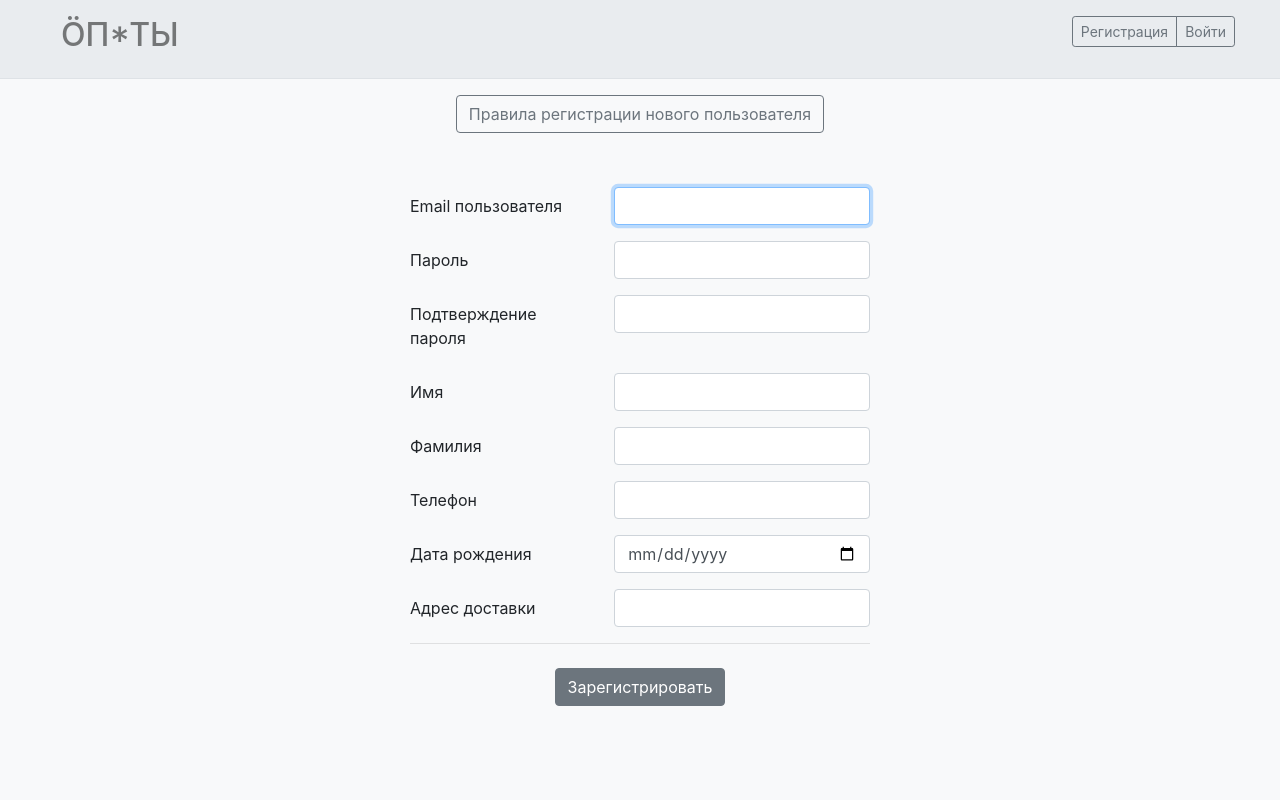
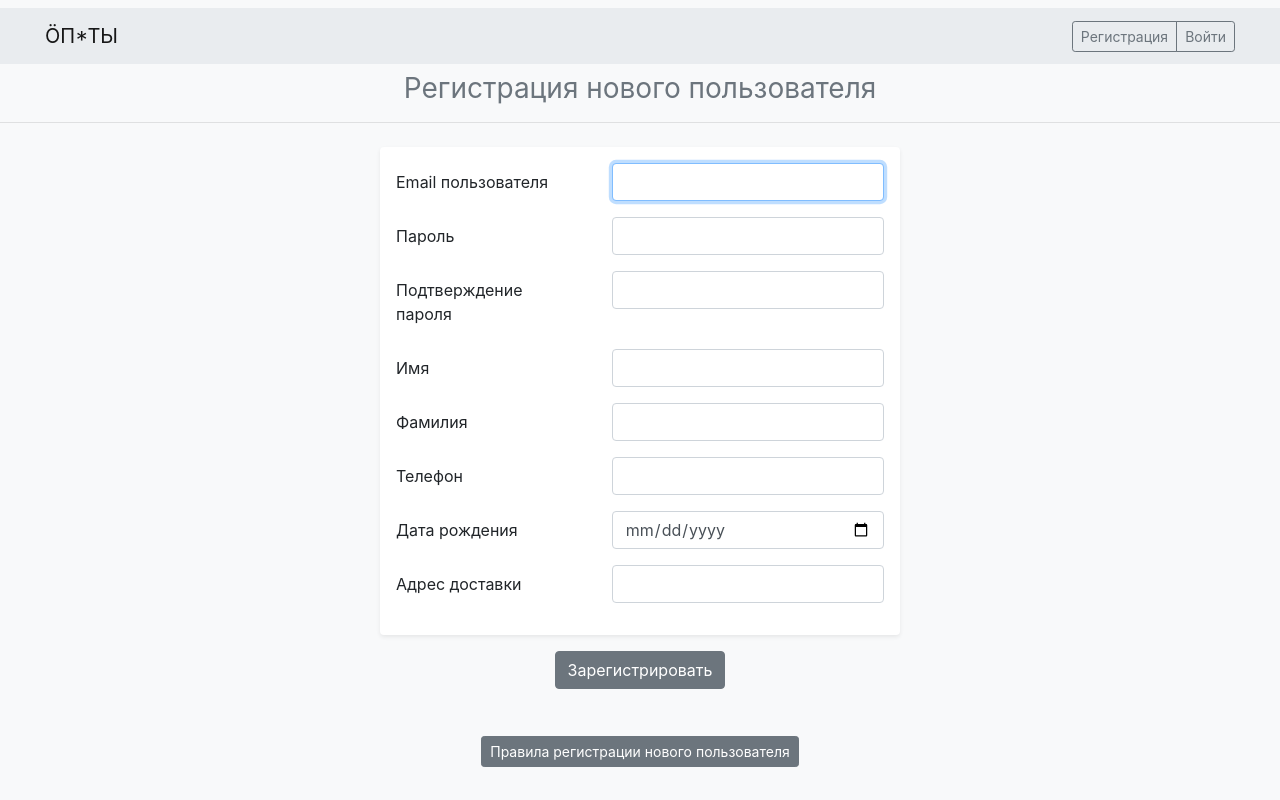
Before and after one commit to Evrikaseven/shop, a Django app: page /accounts/signup/ in a window 1280 px wide. Run offline with Django 3.2, Linux system fonts and the light colour scheme; tables that the repository leaves empty hold one stand-in row (values such as "Sample post"); some libraries are stand-ins or nearby versions.

Commit message:
Global update for UI

```diff
--- a/main/static/css/styles.css
+++ b/main/static/css/styles.css
@@ -19,7 +19,9 @@ header{
     background-color: #fff;
 }
 
-
+/*.btn-outline-secondary {*/
+    /*background-color: #e9ecef;*/
+/*}*/
 /*
  * Custom translucent site header
  */
--- a/main/templates/main/index.html
+++ b/main/templates/main/index.html
@@ -6,7 +6,7 @@
 {% block content %}
 
     <div class="container">
-        <nav class="site-header sticky-top py-2">
+        <nav class="site-header sticky-top py-2" style="z-index: -1">
           <div class="container d-flex flex-column flex-md-row justify-content-between">
             <a class="py-2" href="#">
               <svg xmlns="http://www.w3.org/2000/svg" width="24" height="24" fill="none" stroke="currentColor" stroke-linecap="round" stroke-linejoin="round" stroke-width="2" class="d-block mx-auto" role="img" viewBox="0 0 24 24" focusable="false"><title>Product</title><circle cx="12" cy="12" r="10"></circle><path d="M14.31 8l5.74 9.94M9.69 8h11.48M7.38 12l5.74-9.94M9.69 16L3.95 6.06M14.31 16H2.83m13.79-4l-5.74 9.94"></path></svg>
--- a/main/templates/main/order_item_details.html
+++ b/main/templates/main/order_item_details.html
@@ -9,10 +9,10 @@
     </h3>
     <hr class="mb-4">
 
-    <div class="container py-3" style="background-color: #fff">
+    <div class="container my-3 p-3 bg-white rounded shadow-sm">
         <div class="row">
             <div class="col-3 text-center">
-                <img src="{{ MEDIA_URL }}{{ product_image }}" class="mb-3" height="200" width="200">
+                <img src="{{ MEDIA_URL }}{{ product_image }}" class="mb-3" id="id_image" height="200" width="200">
 
                 {% if order_item.product.shopping_type == SHOPPING_TYPES.INDIVIDUAL%}{% if order_item.parent %}
                     <a class="btn btn-outline-dark btn-sm" href="{% url 'main:order_item_details' pk=order_item.parent.pk %}">
@@ -49,7 +49,7 @@
                     <div class="form-group row">
                          <label for="id_price" class="col-2 col-form-label">Цена</label>
                           <div class="col-10">
-                                <input class="form-control" id="id_price" type="number" name="{{ order_item.price.name }}" value="{{ order_item.price }}" placeholder="укажите цену" required="id_price " >
+                                <input class="form-control" id="id_price" type="number" name="{{ order_item.price.name }}" value="{{ order_item.price|stringformat:'s'}}" placeholder="укажите цену" required="id_price " >
                           </div>
                     </div>
 
--- a/main/templates/main/orders.html
+++ b/main/templates/main/orders.html
@@ -11,7 +11,7 @@
         {% endif %}
     </h3>
     <hr class="mb-4">
-    <div class="container">
+    <div class="container my-3 p-3 bg-white rounded shadow-sm">
     {% if product_id %}
         <a class="btn btn-sm btn-outline-dark my-3" href="#">Создать новый заказ</a>
     {% endif %}
--- a/main/templates/main/signup.html
+++ b/main/templates/main/signup.html
@@ -1,25 +1,11 @@
 {% extends 'base.html' %}
 
 {% block content %}
-    <div class="container">
-        <div class="mt-3 text-center">
-            <button class="btn btn-outline-secondary mb-4" data-toggle="collapse" data-target="#hide-me"
-                    aria-expanded="true">Правила регистрации нового пользователя
-            </button>
-        </div>
-        <div id="hide-me" class="collapse in">
-            <ul>
-                <li>Ваш пароль не должен совпадать с вашим именем или другой персональной информацией или быть слишком
-                    похожим на неё.
-                </li>
-                <li>Ваш пароль должен содержать как минимум 8 символов.</li>
-                <li>Ваш пароль не может быть одним из широко распространённых паролей.</li>
-                <li>Ваш пароль не может состоять только из цифр.</li>
-            </ul>
-        </div>
-
-        <div class="form-signin ">
-            <form class="form-signin mb-3" method="post">
+     <h3 class="font-weight-normal text-center text-muted" style="color: #6c757d">
+         Регистрация нового пользователя
+    </h3>
+    <hr class="mb-4">
+    <form class="form-signin my-3 p-3 bg-white rounded shadow-sm" id="signin" name="signin" method="post">
         {% csrf_token %}
         <div class="form-group row">
             <label for="id_username" class="col-5 col-form-label">Email пользователя</label>
@@ -118,12 +104,25 @@
                 </div>
             {% endif %}
         </div>
-                <hr class="mb-4">
+    </form>
     <div class="form-actions text-center">
-                    <button type="submit" class="btn btn-secondary">Зарегистрировать</button>
+        <button type="submit" class="btn btn-secondary" form="signin">Зарегистрировать</button>
     </div>
-            </form>
+    <div class="form-signin mt-3">
+        <div id="hide-me" class="collapse">
+            <ul>
+                <li>Ваш пароль не должен совпадать с вашим именем или другой персональной информацией или быть слишком
+                    похожим на неё.
+                </li>
+                <li>Ваш пароль должен содержать как минимум 8 символов.</li>
+                <li>Ваш пароль не может быть одним из широко распространённых паролей.</li>
+                <li>Ваш пароль не может состоять только из цифр.</li>
+            </ul>
+        </div>
+        <div class="mt-3 text-center">
+            <button class="btn btn-secondary btn-sm" type="button" data-toggle="collapse" data-target="#hide-me" aria-controls="hide-me" aria-expanded="false" aria-label="Hide me">
+                Правила регистрации нового пользователя
+            </button>
         </div>
     </div>
-
 {% endblock %}
--- a/templates/base.html
+++ b/templates/base.html
@@ -17,41 +17,65 @@
     <link rel="stylesheet" href="{% static 'css/styles.css' %}">
     <script src="https://ajax.googleapis.com/ajax/libs/jquery/3.4.1/jquery.min.js"></script>
 </head>
-    <header style="background-color: #e9ecef;">
-        <div class="border-bottom mb-3">
-            <div class="container">
-            <div class="row justify-content-between">
-                <div class="col-5">
-                    <h2 class="d-flex justify-content-between align-items-center py-2">
-                         <a class="nav-link active" href="{% url 'main:index' %}" style="color: rgba(0,0,0,.5);">{{ shop_title }}</a>
-                    </h2>
-                </div>
-                    {% if user_is_authenticated %}
-                        <div class="col-7">
-                            <div class="py-2 text-right">
-                                <span> Привет, <a href="{% url 'main:user_details' pk=user_pk %}" title="Детальная информация о пользователе">{{ user_first_name }} ({{ email }})</a>!</span>
-                                <a class="btn btn-sm btn-outline-secondary" href="{% url 'main:logout' %}">Выход</a>
+    <header>
+            <nav class="navbar navbar-expand-lg navbar-light my-2" style="background-color: #e9ecef;">
+             <div class="container">
+                <a class="navbar-brand" href="{% url 'main:index' %}">{{ shop_title }}</a>
+                <button class="navbar-toggler" type="button" data-toggle="collapse" data-target="#navbarNavDropdown" aria-controls="navbarNavDropdown" aria-expanded="false" aria-label="Toggle navigation">
+                    <span class="navbar-toggler-icon"></span>
+                </button>
+                <div id="navbarNavDropdown" class="navbar-collapse collapse">
+                    <ul class="navbar-nav mr-auto">
+        {#                <li class="nav-item active">#}
+        {#                    <a class="nav-link" href="#">Home <span class="sr-only">(current)</span></a>#}
+        {#                </li>#}
+        {#                <li class="nav-item">#}
+        {#                    <a class="nav-link" href="#">Features</a>#}
+        {#                </li>#}
+        {#                <li class="nav-item">#}
+        {#                    <a class="nav-link" href="#">Pricing</a>#}
+        {#                </li>#}
+
+                    </ul>
+                    <ul class="navbar-nav">
+                        {% if user_is_authenticated %}
+                            <li class="nav-item">
+                                <a class="nav-link active disabled" href="#" tabindex="-1" aria-disabled="true">Привет, {{ user_first_name }}</a>
+                            </li>
+                        <li class="nav-item dropdown">
+                            <a class="nav-link dropdown-toggle" href="#" id="navbarDropdownMenuLink" data-toggle="dropdown" aria-haspopup="true" aria-expanded="false">
+                              Личный кабинет
+                            </a>
+                            <div class="dropdown-menu" aria-labelledby="navbarDropdownMenuLink">
                                 {% if user_role == roles.ADMINISTRATOR %}
-                                    <a class="btn btn-sm btn-outline-secondary" href="{% url 'main:administrator' %}">Личный кабинет</a>
+                                    <a class="dropdown-item" href="{% url 'main:orders' %}">Заказы</a>
+                                    <a class="dropdown-item" href="{% url 'main:products' %}">Выкупы</a>
+                                    <a class="dropdown-item" href="{% url 'main:users' %}">Пользователи</a>
+                                    <a class="dropdown-item" href="{% url 'main:settings' %}">Настройки</a>
+                                    <a class="dropdown-item" href="{% url 'main:logout' %}">Выйти</a>
                                 {% elif user_role == roles.ZAKUPSCHIK %}
                                     <a class="btn btn-sm btn-outline-secondary" href="{% url 'main:zakupschik' %}">Личный кабинет</a>
+                                    <a class="dropdown-item" href="{% url 'main:logout' %}">Выйти</a>
                                 {% else %} {# 'ZAKAZSCHIK' #}
-                                    <a class="btn btn-sm btn-outline-secondary" href="{% url 'main:zakazschik' %}">Личный кабинет</a>
+                                    <a class="dropdown-item" href="{% url 'main:user_details' pk=user_pk %}">Настройки</a>
+                                    <a class="dropdown-item" href="{% url 'main:new_order' %}">Новый заказ</a>
+                                    <a class="dropdown-item" href="{% url 'main:orders' %}">Мои заказы</a>
+                                    <a class="dropdown-item" href="{% url 'main:catalog' %}">Выкупы</a>
+                                    <a class="dropdown-item" href="{% url 'main:logout' %}">Выйти</a>
                                 {% endif %}
+
                             </div>
-                    {% else %}
-                        <div class="col-3 text-right">
-                            <div class="py-3 btn-group">
+                        </li>
+                        {% else %}
+                            <div class="btn-group">
                                 <a class="btn btn-sm btn-outline-secondary " href="{% url 'main:signup' %}">Регистрация</a>
                                 <a class="btn btn-sm btn-outline-secondary" href="{% url 'main:login' %}">Войти</a>
                             </div>
-                    {% endif %}
-                        </div>
-                        </div>
+                        {% endif %}
+                    </ul>
                 </div>
-            </div>
-        </div>
-{#        <div class="py-1" style="background-color: #fff"></div>#}
+             </div>
+    </nav>
     </header>
     <body class="bg-light">
     {% block content %}
```
Also changed, not shown: main/templates/main/new_order_item.html (+16 -21 lines), main/templates/main/order_details.html (+28 -15 lines), main/templates/main/receipt_for_order.html (+6 -6 lines), main/templates/main/user_details.html (+3 -8 lines). Lines whose indentation alone changed are shown as unchanged.
